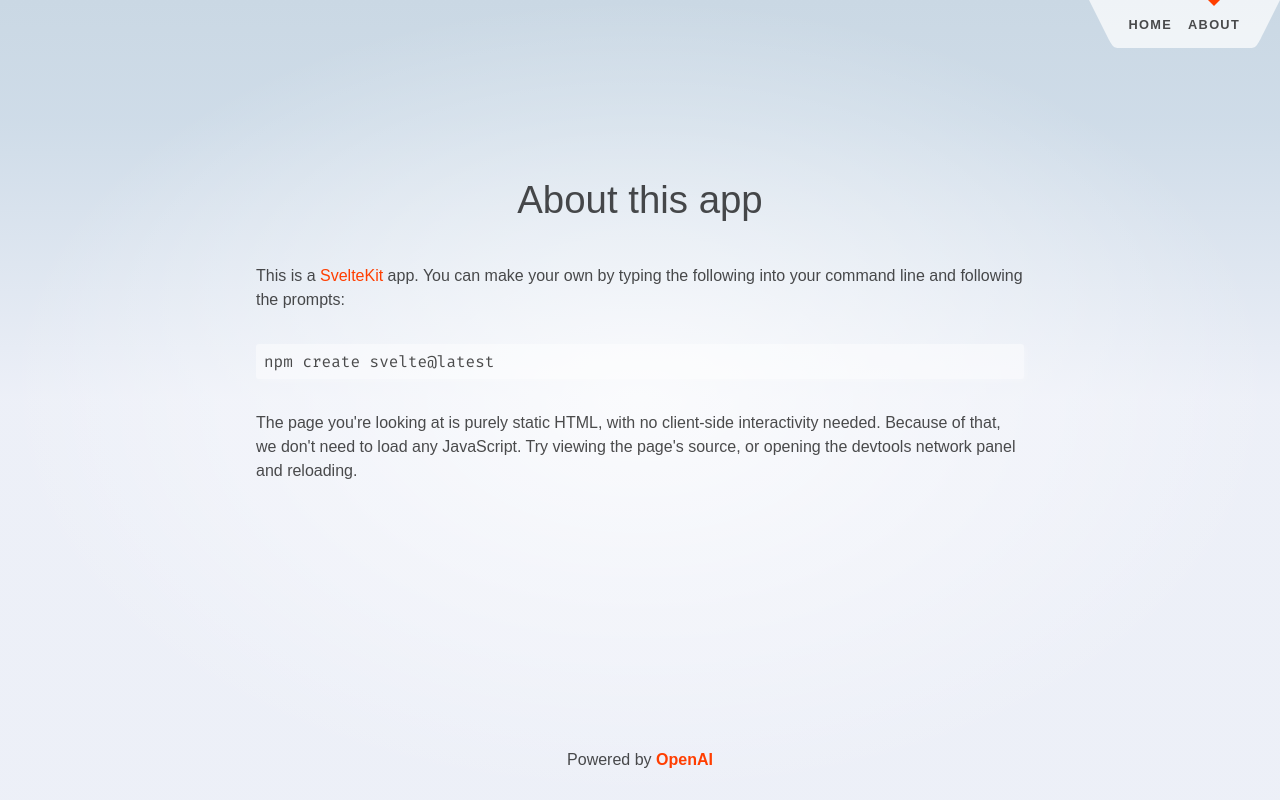
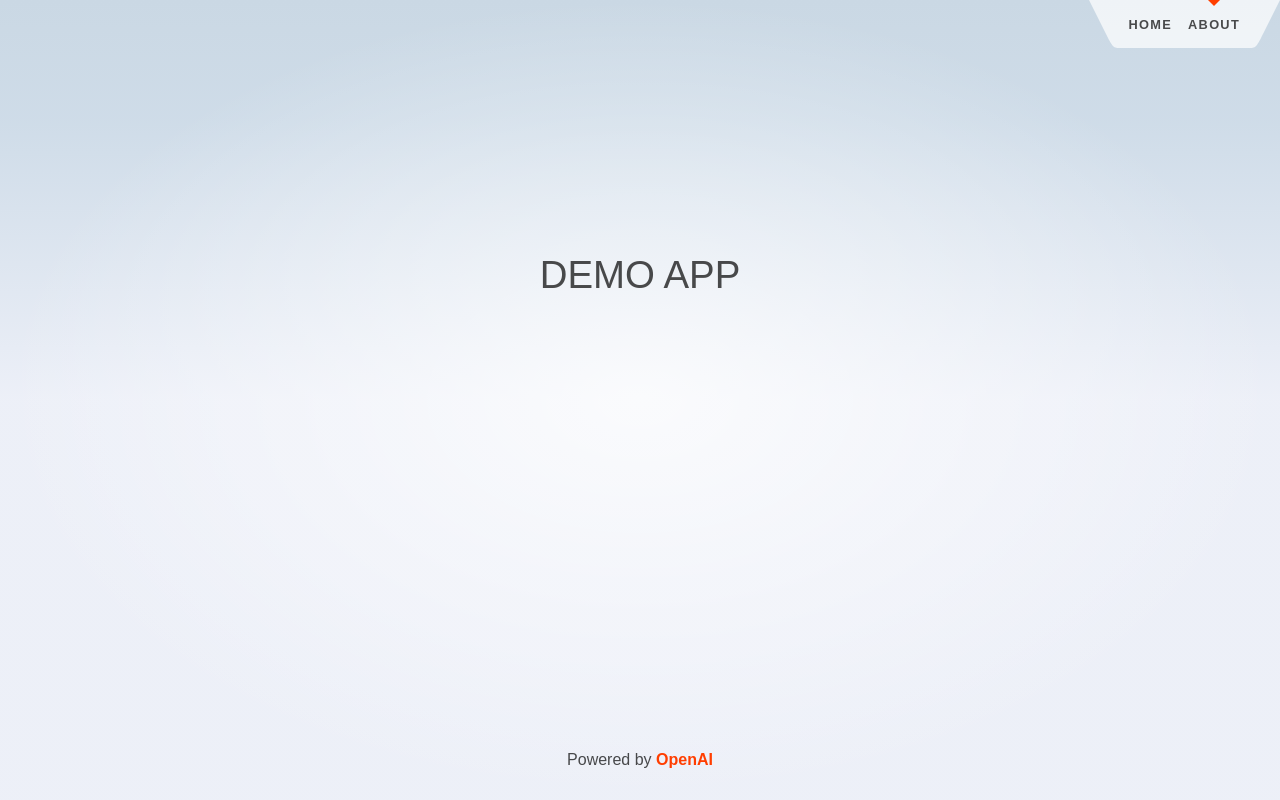
Before and after one commit to prasadchitalepc/neetbot, a SvelteKit app: page /about in a window 1280 px wide. Built offline with nearby package versions, Linux system fonts and the light colour scheme.

Commit message:
2 files modified

```diff
--- a/src/lib/ShowAnswers.svelte
+++ b/src/lib/ShowAnswers.svelte
@@ -13,3 +13,5 @@
   </div>
 
  {/each}
+
+ <a href="/">CLOSE</a>
--- a/src/routes/about/+page.svelte
+++ b/src/routes/about/+page.svelte
@@ -4,18 +4,6 @@
 </svelte:head>
 
 <div class="text-column">
-	<h1>About this app</h1>
+	<h1>DEMO APP</h1>
 
-	<p>
-		This is a <a href="https://kit.svelte.dev">SvelteKit</a> app. You can make your own by typing the
-		following into your command line and following the prompts:
-	</p>
-
-	<pre>npm create svelte@latest</pre>
-
-	<p>
-		The page you're looking at is purely static HTML, with no client-side interactivity needed.
-		Because of that, we don't need to load any JavaScript. Try viewing the page's source, or opening
-		the devtools network panel and reloading.
-	</p>
 </div>
```
